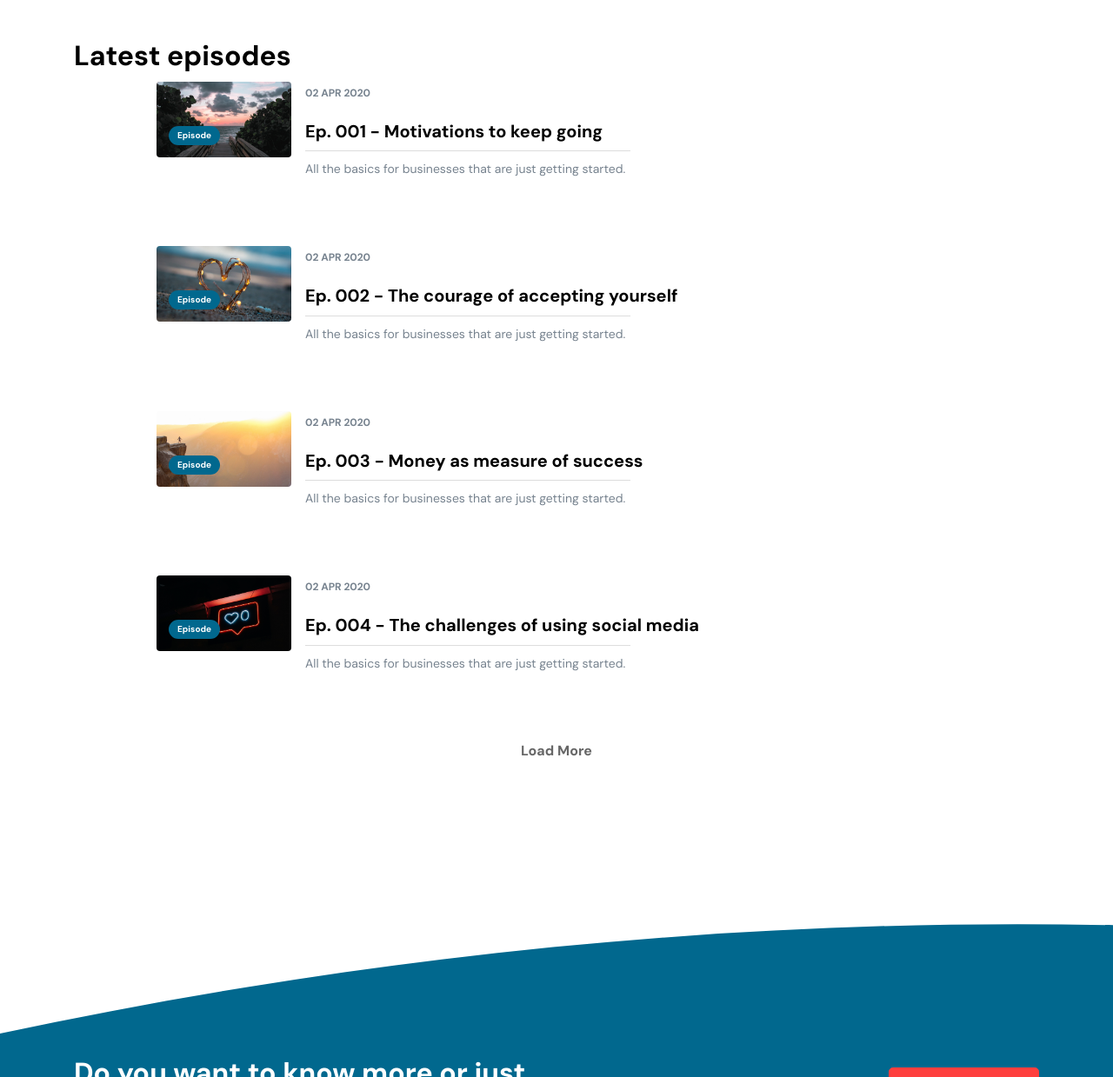
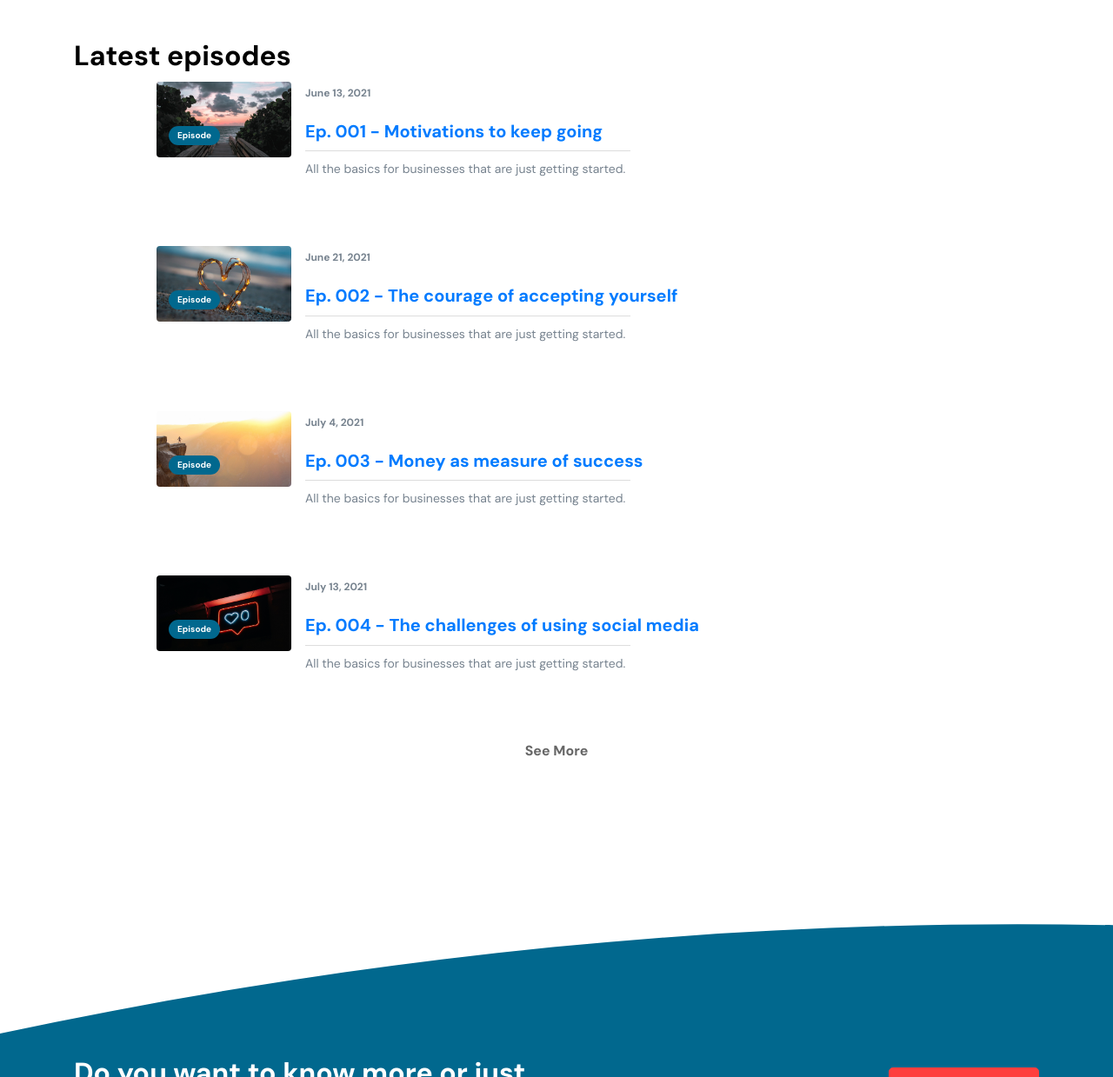
Before and after one commit to thethoughtfulmillennial/thethoughtfulmillennial.github.io, a Jekyll site: the page built from _episodes/01-motivations-keep-going.md, in a window 1280 px wide and 1400 px high, scrolled down 483 px. Shown: the part 161-1400 px from the top of the window at 87% size. Built offline with Jekyll 4.4.1, drawn with Linux system fonts in a browser that asks for light colours.

Commit message:
Updating episode layouts.

```diff
--- a/_episodes/01-motivations-keep-going.md
+++ b/_episodes/01-motivations-keep-going.md
@@ -2,6 +2,7 @@
 layout: episode
 title: "Ep. 001 - Motivations to keep going"
 description: "Asking our reasons to keep going"
+date: 2021-06-13
 banner_image: episodes/20210613_001_motivation.jpg
 thumbnail: 20210613_001_motivation.jpg
 category: Software
--- a/_episodes/02-courage-accepting-yourself.md
+++ b/_episodes/02-courage-accepting-yourself.md
@@ -2,6 +2,7 @@
 layout: episode
 title: "Ep. 002 - The courage of accepting yourself"
 description: "Asking our reasons to keep going"
+date: 2021-06-21
 banner_image: episodes/20210621_002_courage_accepting_yourself.jpg
 thumbnail: 20210621_002_courage_accepting_yourself.jpg
 category: Software
--- a/_episodes/03-money-measure-success.md
+++ b/_episodes/03-money-measure-success.md
@@ -2,6 +2,7 @@
 layout: episode
 title: "Ep. 003 - Money as measure of success"
 description: "Asking our reasons to keep going"
+date: 2021-07-04
 banner_image: episodes/20210704_money_measure_success.jpg
 thumbnail: 20210704_money_measure_success.jpg
 category: Software
--- a/_episodes/04-challenges-social-media.md
+++ b/_episodes/04-challenges-social-media.md
@@ -2,6 +2,7 @@
 layout: episode
 title: "Ep. 004 - The challenges of using social media"
 description: "Asking our reasons to keep going"
+date: 2021-07-13
 banner_image: episodes/20210713_challenges_social_media.jpg
 thumbnail: 20210713_challenges_social_media.jpg
 category: Software
--- a/_layouts/default.html
+++ b/_layouts/default.html
@@ -73,25 +73,27 @@
                         <div class="row">
                             {% for episode in site.episodes %}
                             <div class="col-12">
+                                <a href="{{ site.url }}{{ episode.url }}">
                                     <article class="blog-post media">
                                         <div class="blog-post-thumbnail-wrapper">
                                             <img src="/assets/images/{{ episode.banner_image }}" alt="blog" width="155px" class="blog-post-thumbnail mr-md-3">
                                             <span class="blog-post-badge">Episode</span>
                                         </div>
                                         <div class="media-body">
-                                        <p class="blog-post-date">02 APR 2020</p>
+                                            <p class="blog-post-date">{{ episode.date | date: "%B %-d, %Y" }}</p>
                                             <h5 class="blog-post-title">{{ episode.title }}</h5>
                                             <p class="blog-post-excerpt">All the basics for businesses that are just getting
                                                 started.</p>
                                         </div>
                                     </article>
+                                </a>
                             </div>
                             {% endfor %}
                         </div>
                         <div class="row">
                             <div class="col-12">
                                 <p class="text-center">
-                                    <a href="#!" class="load-more-link">Load More</a>
+                                    <a href="/episodes.html" class="load-more-link">See More</a>
                                 </p>
                             </div>
                         </div>
```
Lines whose indentation alone changed are shown as unchanged.
